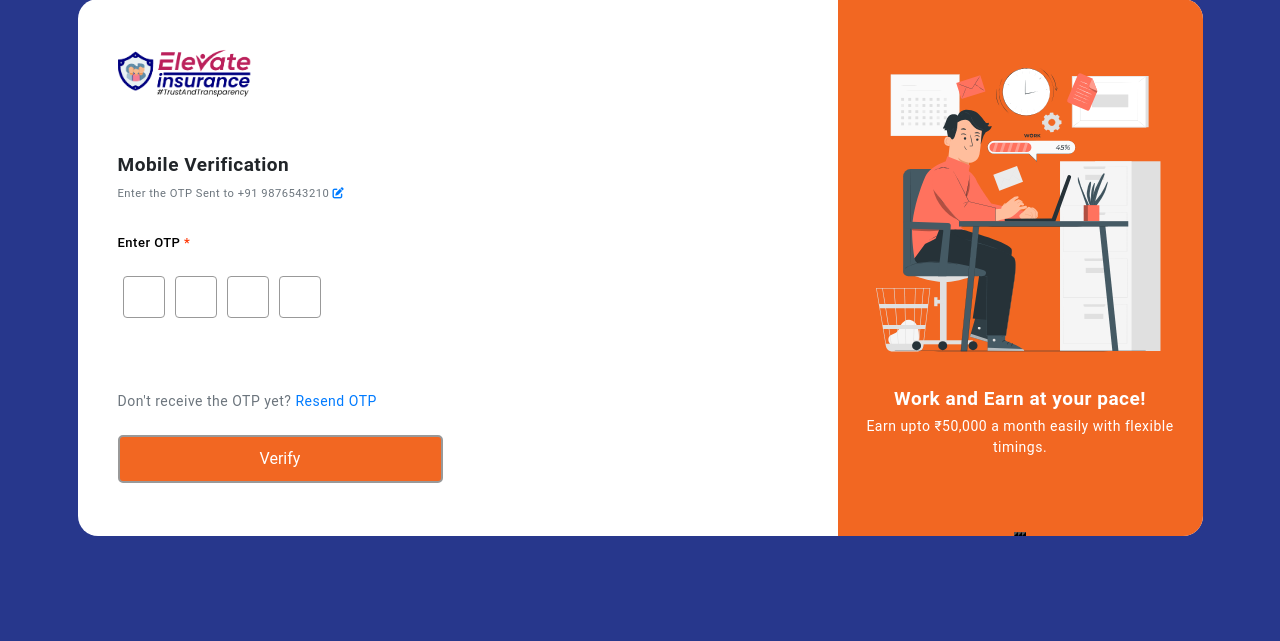
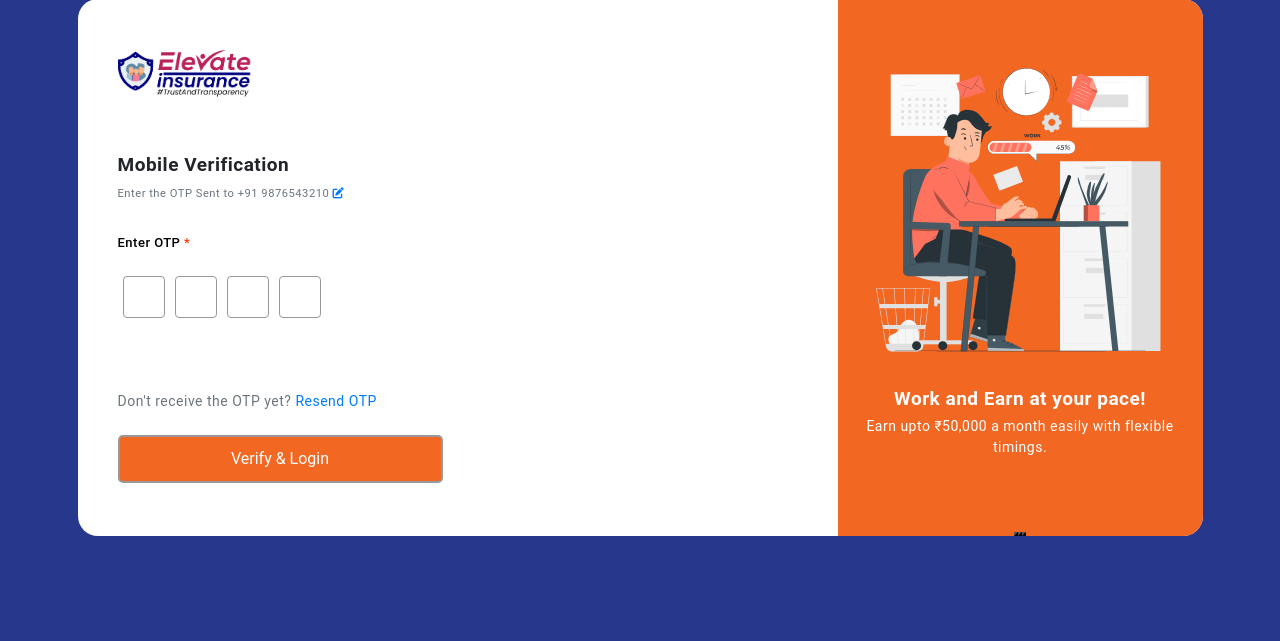
Before and after one commit to chetansohlot/netinsurance, a Django app: template empPortal/templates/authentication/verify-otp.html in a window 1280 px wide. Shown: the part 24-665 px from the top of the page. Run offline with Django 5.2, Linux system fonts and the light colour scheme; the template is opened without the code that fills it, so the values that code supplies are empty; some libraries are stand-ins or nearby versions.

Commit message:
verify button text change

```diff
--- a/empPortal/templates/authentication/email-otp-verify.html
+++ b/empPortal/templates/authentication/email-otp-verify.html
@@ -38,7 +38,7 @@
                         <div class="w-100"></div>
                         <div class="col-md-6 mt-5">
                           <p class="signup-prgh text-secondary small mb-2">Don't receive the OTP yet? <a href="#" class="signup-prgh text-decoration-none">Resend OTP</a></p>
-                          <button type="submit" class="signup-submit-btn">Verify</button>
+                          <button type="submit" class="signup-submit-btn">Verify & Login</button>
                         </div>
                       </div>
 
--- a/empPortal/templates/authentication/verify-otp.html
+++ b/empPortal/templates/authentication/verify-otp.html
@@ -38,7 +38,7 @@
                         <div class="w-100"></div>
                         <div class="col-md-6 mt-5">
                           <p class="signup-prgh text-secondary small mb-2">Don't receive the OTP yet? <a href="#" class="signup-prgh text-decoration-none">Resend OTP</a></p>
-                          <button type="submit" class="signup-submit-btn">Verify</button>
+                          <button type="submit" class="signup-submit-btn">Verify & Login</button>
                         </div>
                       </div>
 
```
